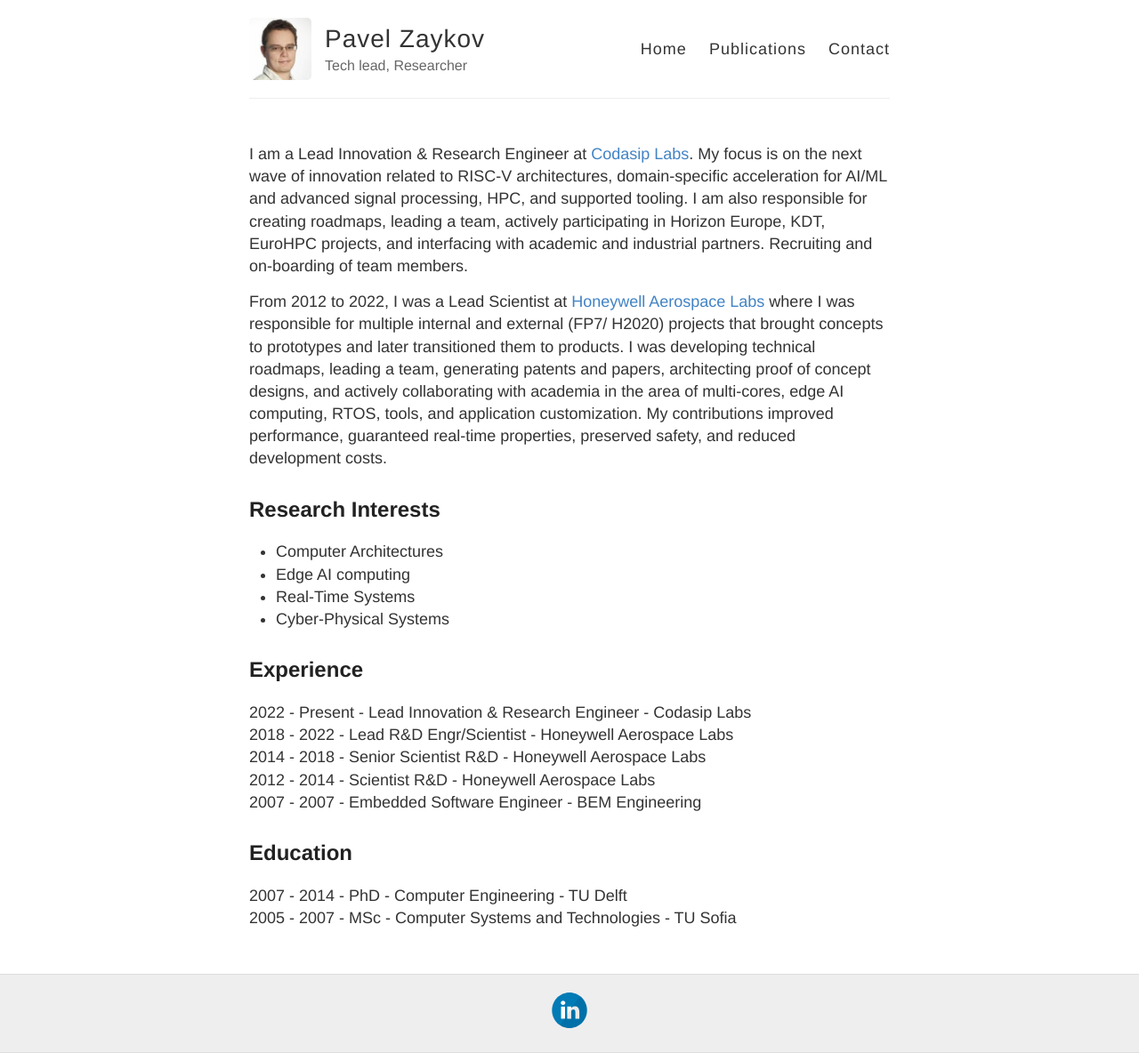
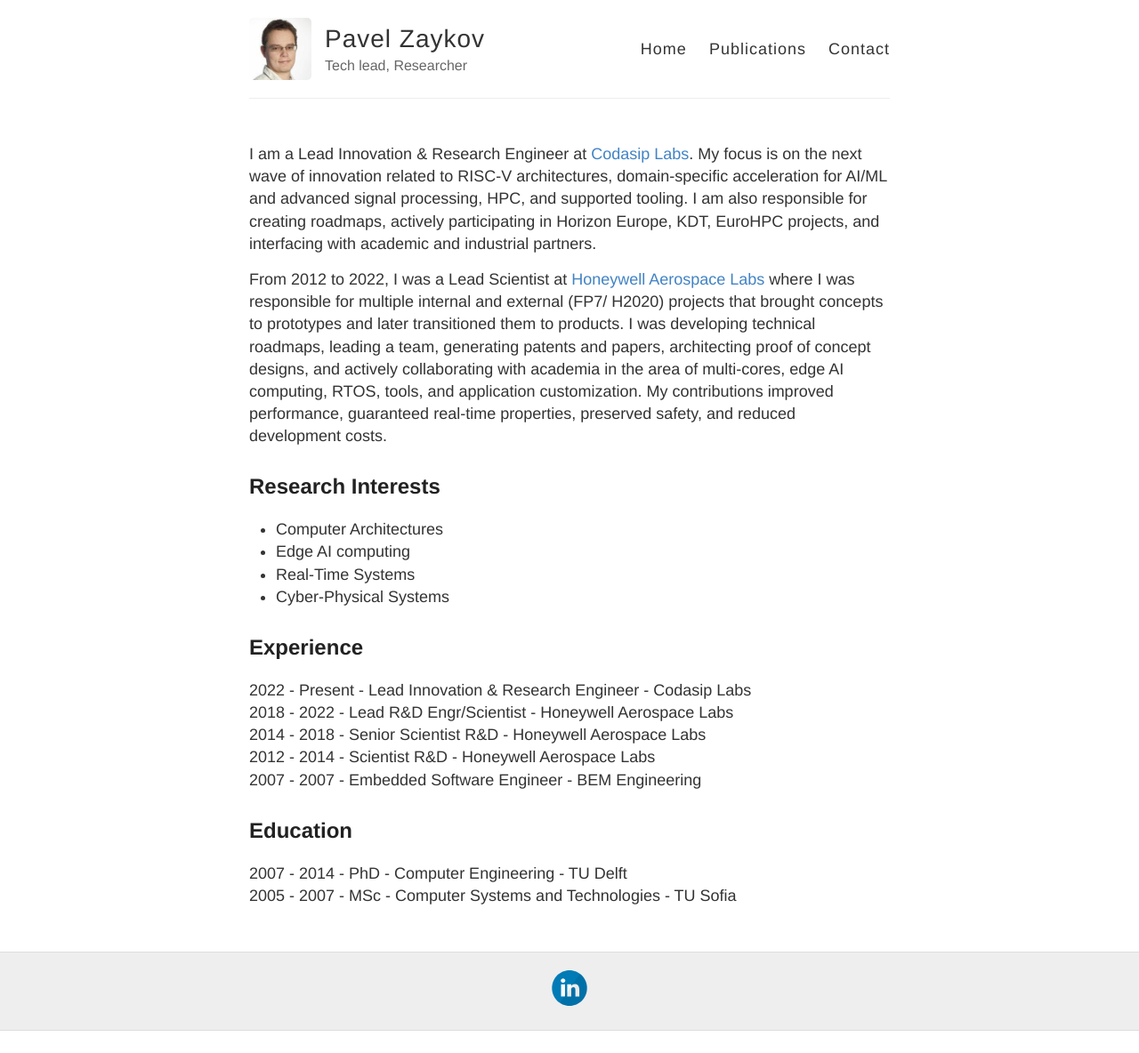
Before and after one commit to zaykov/web-page, a Jekyll site: the page built from index.md, in a window 1280 px wide. Shown: the whole page at 89% size. Built offline with Jekyll 4.4.1, drawn with Linux system fonts in a browser that asks for light colours; comment, search, counter and statistics services are not loaded; after the commit the page ends 1159 px from its top, so only the background shows below that.

Commit message:
minor edit

```diff
--- a/index.md
+++ b/index.md
@@ -2,7 +2,7 @@
 layout: page
 ---
 
-I am a Lead Innovation & Research Engineer at <a href="https://codasip.com/labs/" target="_blank">Codasip Labs</a>. My focus is on the next wave of innovation related to RISC-V architectures, domain-specific acceleration for AI/ML and advanced signal processing, HPC, and supported tooling. I am also responsible for creating roadmaps, leading a team, actively participating in Horizon Europe, KDT, EuroHPC projects, and interfacing with academic and industrial partners. Recruiting and on-boarding of team members.
+I am a Lead Innovation & Research Engineer at <a href="https://codasip.com/labs/" target="_blank">Codasip Labs</a>. My focus is on the next wave of innovation related to RISC-V architectures, domain-specific acceleration for AI/ML and advanced signal processing, HPC, and supported tooling. I am also responsible for creating roadmaps, actively participating in Horizon Europe, KDT, EuroHPC projects, and interfacing with academic and industrial partners.
 
 From 2012 to 2022, I was a Lead Scientist at <a href="http://aerospace.honeywell.com/" target="_blank">Honeywell Aerospace Labs</a> where I was responsible for multiple internal and external (FP7/ H2020) projects that brought concepts to prototypes and later transitioned them to products. I was developing technical roadmaps, leading a team, generating patents and papers, architecting proof of concept designs, and actively collaborating with academia in the area of multi-cores, edge AI computing, RTOS, tools, and application customization. My contributions improved performance, guaranteed real-time properties, preserved safety, and reduced development costs.
 
```
